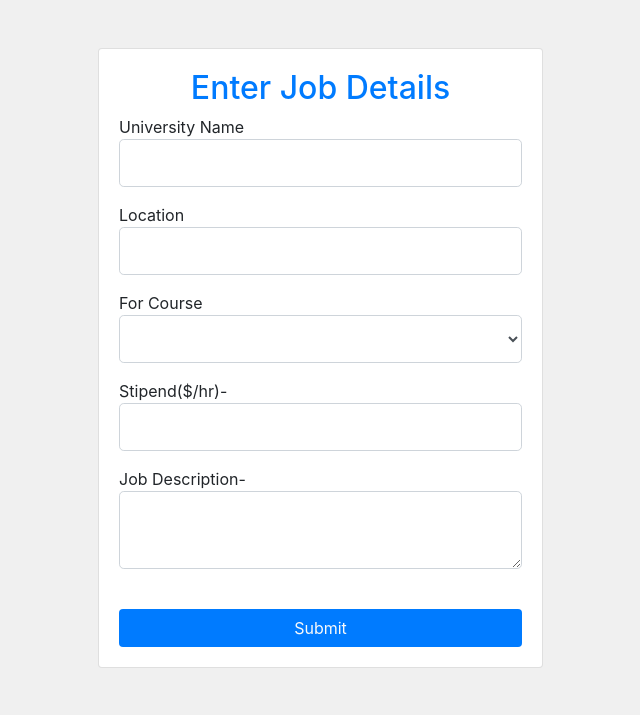
After one commit to ashimgupta39/tlance-backend, a Node server app: page /postajob in a window 1280 px wide. The commit adds this page. Shown: the top 715 px of the page, without its empty margins (367-1007 px from the left). Run offline with Node 20, Linux system fonts and the light colour scheme; tables that the repository leaves empty hold one stand-in row (values such as "Sample post"); some libraries are stand-ins or nearby versions.

Commit message:
posting job feature added and teacher side rendering added

```diff
--- a/package.json
+++ b/package.json
@@ -20,6 +20,7 @@
     "express": "^4.17.1",
     "hbs": "^4.1.1",
     "mysql2": "^2.2.5",
-    "sequelize": "^6.3.5"
+    "sequelize": "^6.3.5",
+    "socket.io": "^3.0.4"
   }
 }
--- a/src/run.js
+++ b/src/run.js
@@ -1,7 +1,7 @@
 const {db} = require('./db/newmodels')
-const {app} = require('./server')
+const {server} = require('./server')
 
-app.listen(3131, ()=>{
+server.listen(3131, ()=>{
     console.log("server started at http://localhost:3131")
 })
 
--- a/src/server.js
+++ b/src/server.js
@@ -1,10 +1,16 @@
 const { urlencoded } = require('express');
 const express = require('express');
 const path = require('path')
-const {Teacher, University, Country, State, gender, Skill, Course, db, sequelize} = require('./db/newmodels')
+const {Job, Teacher, University, Country, State, gender, Skill, Course, db, sequelize} = require('./db/newmodels')
 const app = express();
 app.use(express.json())
 app.use(express.urlencoded({extended: true}))
+
+//setting up websocket
+const http = require('http')
+const socketio = require('socket.io')
+const server = http.createServer(app)
+const io = socketio(server)
 
 //landing page
 app.get('/',(req,res)=>{
@@ -91,7 +97,12 @@ app.post('/loginteachers',async(req,res)=>{
         }
     })
     if(details){
-        res.send(`<h1>Login Successfull</h1>`)
+        // res.send(`<h1>Login Successfull</h1>`)
+        const courses = await Course.findAll()
+        const jobs = await Job.findAll()
+        res.render('tdpg',{
+            details, courses, jobs
+        })
     }
     else{
         res.send(`<h1>Login unsuccessfull</h1>`)
@@ -117,7 +128,27 @@ app.post('/loginuniversities',async(req,res)=>{
         res.send(`<h1>Login unsuccessfull</h1>`)
     }
 })
+//getting job details
+app.get('/postajob', async(req,res)=>{
+    const courses= await Course.findAll()
+    res.render('postjobpg',{
+        uname:req.query.uname,
+        course: req.query.course,
+        courses
+    })
+})
+//entering job details in jobs table in db
+app.post('/postjob', async(req,res)=>{
+    await Job.create({
+        UniversityName: req.body.UniversityName,
+        location: req.body.location,
+        forcourse: req.body.forcourse,
+        stipend: req.body.stipend,
+        jobdescription: req.body.jobdescription
+    }).then(()=>{res.send(`<h2>Thank you for posting job</h2>`)})
+      .catch((e)=>{console.error(e)})
+})
 
 exports = module.exports =  {
-    app
+    server
 }
--- /dev/null
+++ b/src/views/postjobpg.hbs
@@ -0,0 +1,53 @@
+<!DOCTYPE html>
+<html lang="en">
+<head>
+    <meta charset="UTF-8">
+    <meta name="viewport" content="width=device-width, initial-scale=1.0">
+    <script src="https://code.jquery.com/jquery-3.5.1.min.js"></script>
+    <link rel="stylesheet" href="https://stackpath.bootstrapcdn.com/bootstrap/4.5.2/css/bootstrap.min.css" integrity="sha384-JcKb8q3iqJ61gNV9KGb8thSsNjpSL0n8PARn9HuZOnIxN0hoP+VmmDGMN5t9UJ0Z" crossorigin="anonymous">
+    <script src="https://stackpath.bootstrapcdn.com/bootstrap/4.5.2/js/bootstrap.min.js" integrity="sha384-B4gt1jrGC7Jh4AgTPSdUtOBvfO8shuf57BaghqFfPlYxofvL8/KUEfYiJOMMV+rV" crossorigin="anonymous"></script>
+    <script src="https://code.jquery.com/jquery-3.5.1.slim.min.js" integrity="sha384-DfXdz2htPH0lsSSs5nCTpuj/zy4C+OGpamoFVy38MVBnE+IbbVYUew+OrCXaRkfj" crossorigin="anonymous"></script>
+    <script src="https://cdn.jsdelivr.net/npm/popper.js@1.16.1/dist/umd/popper.min.js" integrity="sha384-9/reFTGAW83EW2RDu2S0VKaIzap3H66lZH81PoYlFhbGU+6BZp6G7niu735Sk7lN" crossorigin="anonymous"></script>
+    <link rel="stylesheet" href="https://stackpath.bootstrapcdn.com/font-awesome/4.7.0/css/font-awesome.min.css" integrity="sha384-wvfXpqpZZVQGK6TAh5PVlGOfQNHSoD2xbE+QkPxCAFlNEevoEH3Sl0sibVcOQVnN" crossorigin="anonymous">
+
+    <title>Post A Job</title>
+</head>
+<body style="background-color: #F0F0F0;">
+    <div class="container">
+        <div class="row py-5">
+            <div class="col-lg-4"></div>
+<div class="col-lg-5 w-250" style="width: 700px;">
+
+    <div class="card primecolor text-center card-form">
+        <div class="card-body">
+            <h2 style="text-align:center;" class="text-primary">Enter Job Details</h2>
+            <form action="/postjob" method="POST">
+                <div style="text-align: left;">University Name</div>
+                <input name="UniversityName" type="text" class="form-control form-group form-control-lg" value="{{uname}}">
+                <div style="text-align: left;">Location</div>
+                <input name="location" type="text" class="form-control form-group form-control-lg">
+         <div style="text-align: left;">For Course</div>
+         <select name="forcourse" class="form-control form-group form-control-lg">
+             {{!-- skill option --}}
+             <option value="{{course}}" selected>{{course}}</option>
+             {{#each courses as |s|}}
+                <option value="{{s.name}}">{{s.name}}</option>
+            {{/each}}
+               </select>
+                     <div style="text-align: left;">Stipend($/hr)- </div>
+                     <input name="stipend" type="number"  class="form-control form-group form-control-lg">
+                     <div style="text-align: left;">Job Description-</div>
+                     <textarea name="jobdescription" class="form-control form-group form-control-lg"></textarea>
+                     <br>
+         <input type="submit" class="btn bg-primary text-light btn-block">
+            </form>
+        </div>
+    </div>
+        </div>
+        <div class="col-lg-4"></div>
+    </div>
+
+</div>
+
+</body>
+</html>
--- a/src/views/udpg.hbs
+++ b/src/views/udpg.hbs
@@ -37,7 +37,7 @@
             <a class="nav-link primetextcolor" href="#">Messages</a>
           </li>
           <li class="nav-item">
-            <a class="nav-link primetextcolor" href="#">Post a Job</a>
+            <a class="nav-link primetextcolor" href="/postajob?uname={{details.name}}&&course={{details.courseName}}">Post a Job</a>
           </li>
           <li class="nav-item">
             <div class="nav-link primetextcolor">{{details.name}}</div>
@@ -78,6 +78,7 @@
                 <a href="#" class="btn btn-success">Chat <i class="fa fa-comment" aria-hidden="true"></i></a>
               </div>
             </div>
+            <br>
             {{/if}}
             {{/each}}
           </div>
```
Also changed, not shown: src/db/newmodels.js (+25 -1 lines), src/views/tdpg.hbs (added, +88 -0 lines), 1 other file.
